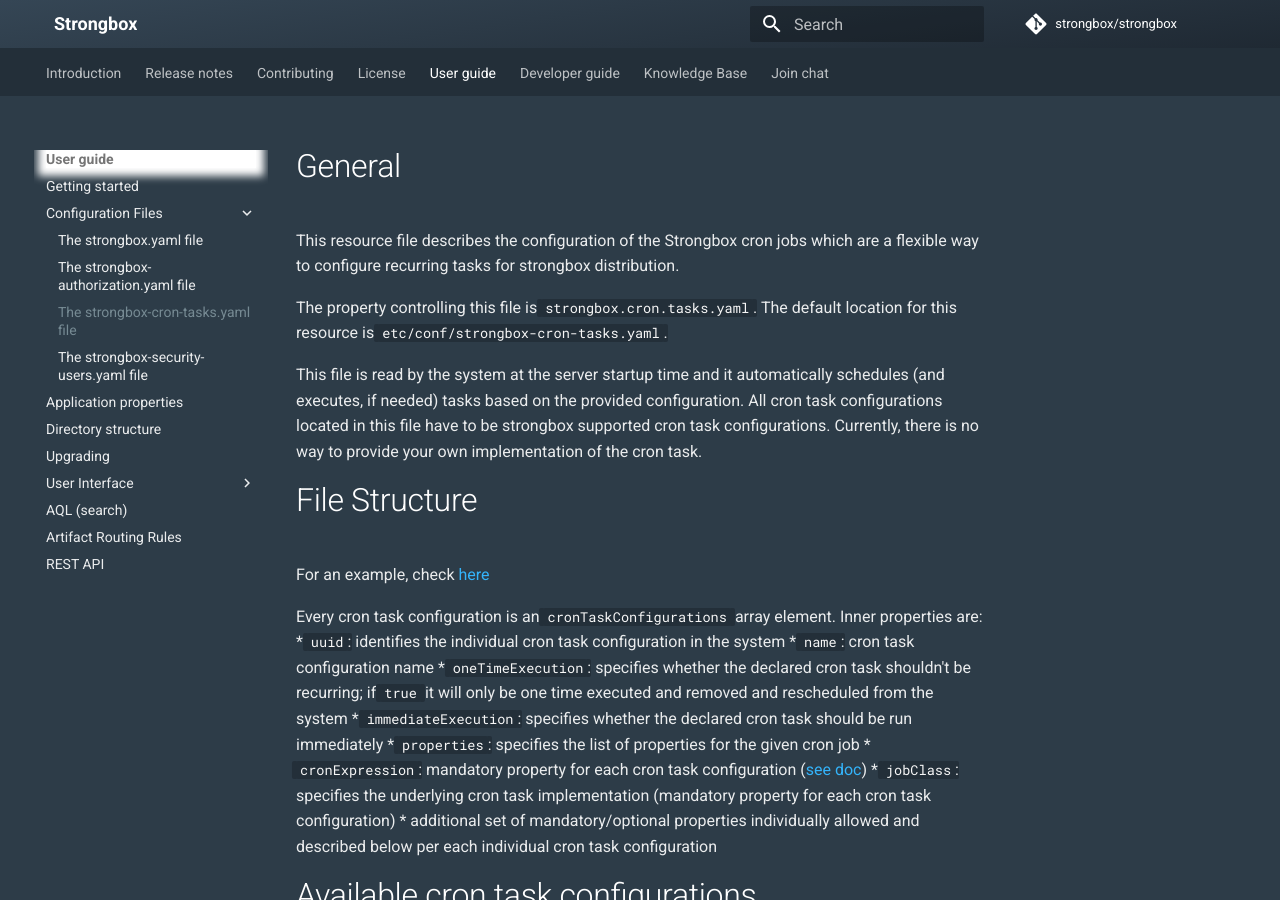
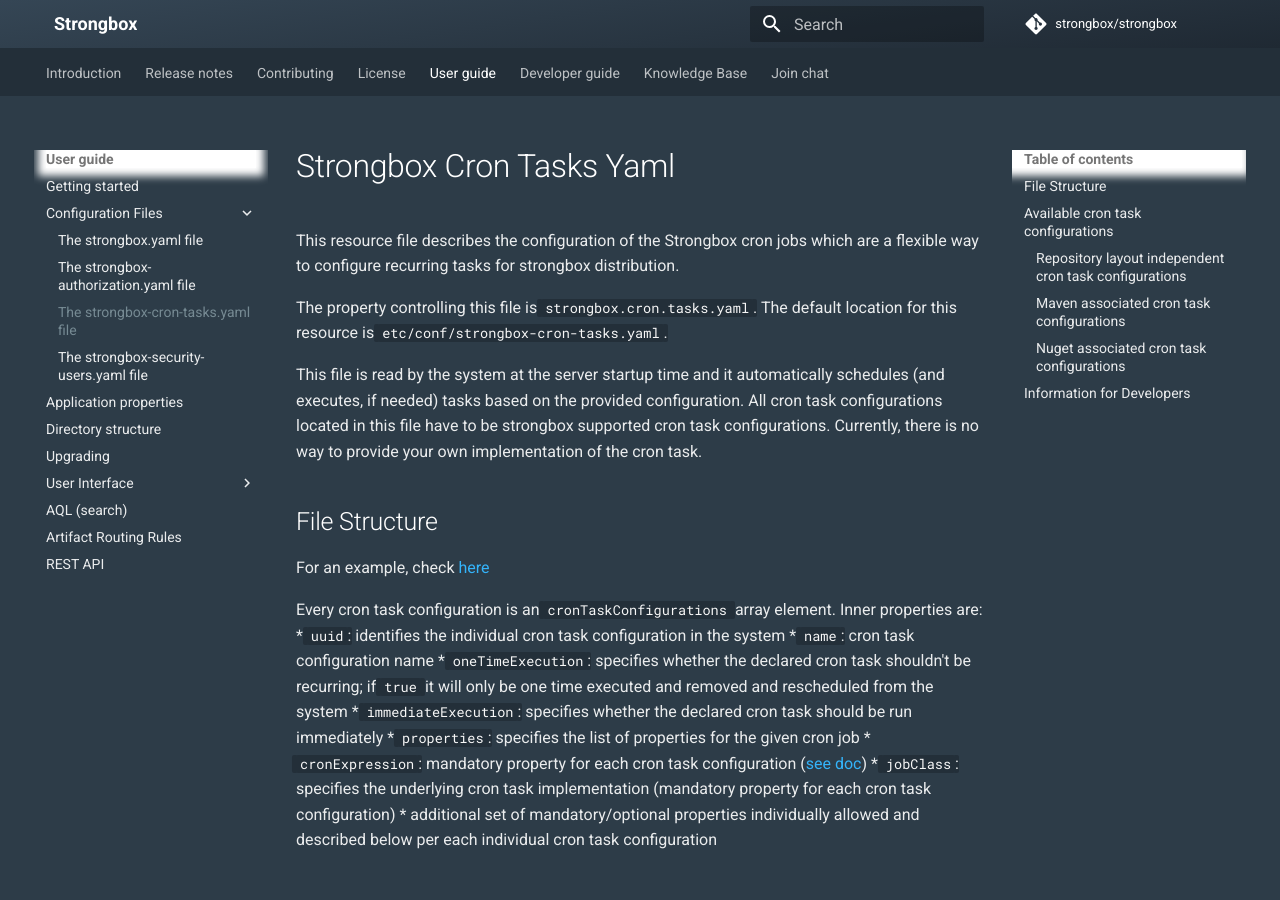
Before and after one commit to strongbox/strongbox-docs, an MkDocs documentation site: the page built from docs/user-guide/configuration-files/strongbox-cron-tasks-yaml.md, in a window 1280 px wide and 900 px high. Built offline with MkDocs 1.6.1 and Material for MkDocs 9.7.7, drawn with Linux system fonts in a browser that asks for light colours; comment, search, counter and statistics services are not loaded.

Commit message:
issue-965 docs improvements

```diff
--- a/docs/user-guide/configuration-files/strongbox-cron-tasks-yaml.md
+++ b/docs/user-guide/configuration-files/strongbox-cron-tasks-yaml.md
@@ -1,4 +1,4 @@
-# General
+# Strongbox Cron Tasks Yaml
 
 This resource file describes the configuration of the Strongbox cron jobs which are a flexible way to configure recurring tasks for strongbox distribution.
 
@@ -6,7 +6,7 @@
 
 This file is read by the system at the server startup time and it automatically schedules (and executes, if needed) tasks based on the provided configuration. All cron task configurations located in this file have to be strongbox supported cron task configurations. Currently, there is no way to provide your own implementation  of the cron task.
 
-# File Structure
+## File Structure
 
 For an example, check [here](https://github.com/strongbox/strongbox/blob/master/strongbox-cron/strongbox-cron-api/src/main/resources/etc/conf/strongbox-cron-tasks.yaml)
 
@@ -20,9 +20,9 @@
   * `jobClass`: specifies the underlying cron task implementation (mandatory property for each cron task configuration)
   * additional set of mandatory/optional properties individually allowed and described below per each individual cron task configuration
 
-# Available cron task configurations
+## Available cron task configurations
 
-## Repository layout independent cron task configurations
+### Repository layout independent cron task configurations
 
 | Description  | Implementation | Mandatory properties | Optional properties |
 | ------------- | ------------- | ------------- | ------------- |
@@ -30,7 +30,7 @@
 | [Regenerate Checksums](https://github.com/strongbox/strongbox/wiki/Cron-Tasks#regenerate-checksums) | `org.carlspring.strongbox.cron.jobs.RegenerateChecksumCronJob` ||`storageId`<br>`repositoryId`<br>`basePath`<br>`forceRegeneration`|
 | Cleanup Expired Artifacts From Proxy Repositories | `org.carlspring.strongbox.cron.jobs.CleanupExpiredArtifactsFromProxyRepositoriesCronJob` |`lastAccessedTimeInDays`|`minSizeInBytes`|
 
-## Maven associated cron task configurations
+### Maven associated cron task configurations
 
 | Description  | Implementation | Mandatory properties | Optional properties |
 | ------------- | ------------- | ------------- | ------------- |
@@ -39,13 +39,13 @@
 | [Download Remote Indexes](https://github.com/strongbox/strongbox/wiki/Cron-Tasks#download-remote-indexes-maven-repositories-only) | `org.carlspring.strongbox.cron.jobs.DownloadRemoteMavenIndexCronJob` |`storageId`<br>`repositoryId`||
 | [Remove Timestamped Snapshot Artifacts](https://github.com/strongbox/strongbox/wiki/Cron-Tasks#remove-timestamped-maven-snapshot-artifacts) | `org.carlspring.strongbox.cron.jobs.RemoveTimestampedMavenSnapshotCronJob` ||`storageId`<br>`repositoryId`<br>`basePath`<br>`numberToKeep`<br>`keepPeriod`|
 
-## Nuget associated cron task configurations
+### Nuget associated cron task configurations
 
 | Description  | Implementation | Mandatory properties | Optional properties |
 | ------------- | ------------- | ------------- | ------------- |
 | Download Remote Feed| `org.carlspring.strongbox.cron.jobs.DownloadRemoteFeedCronJob` |`storageId`<br>`repositoryId`||
 
-# Information for Developers
+## Information for Developers
 
 The following classes are related to various aspects of the authorization configuration:
 
```
Also changed, not shown: docs/user-guide/configuration-files/strongbox-authorization-yaml.md (+4 -4 lines), docs/user-guide/configuration-files/strongbox-security-users-yaml.md (+4 -4 lines), docs/user-guide/configuration-files/strongbox-yaml.md (+4 -4 lines).
